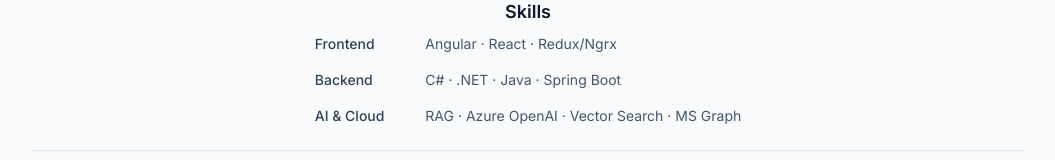
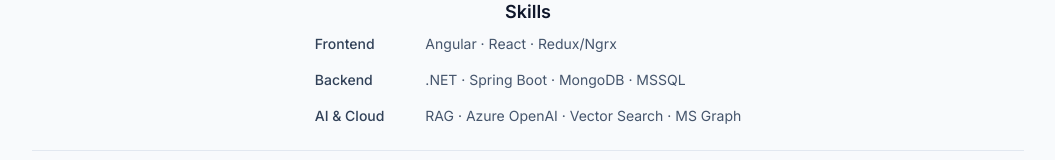
Before and after one commit to Senthamizhselven/cv, a website: page index.html in a window 1280 px wide. Shown: the part 308-468 px from the top of the page, without its empty margins (112-1167 px from the left). Drawn offline with Linux system fonts and the light colour scheme.

Commit message:
updated skills

```diff
--- a/index.html
+++ b/index.html
@@ -88,7 +88,7 @@
 
 						<div class="font-medium text-slate-700">Backend</div>
 						<div class="md:col-span-3 text-slate-600">
-							C# · .NET · Java · Spring Boot
+							.NET · Spring Boot · MongoDB · MSSQL
 						</div>
 
 						<div class="font-medium text-slate-700">AI & Cloud</div>
```
